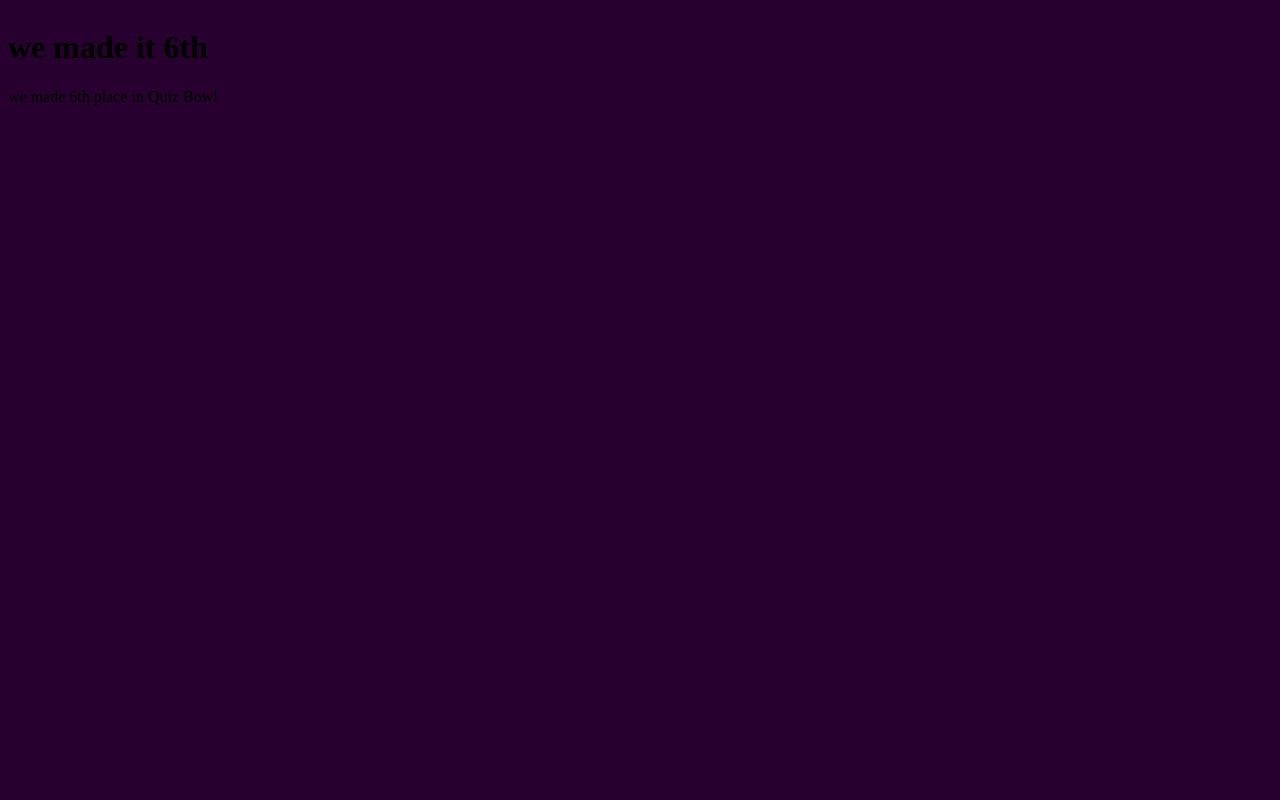
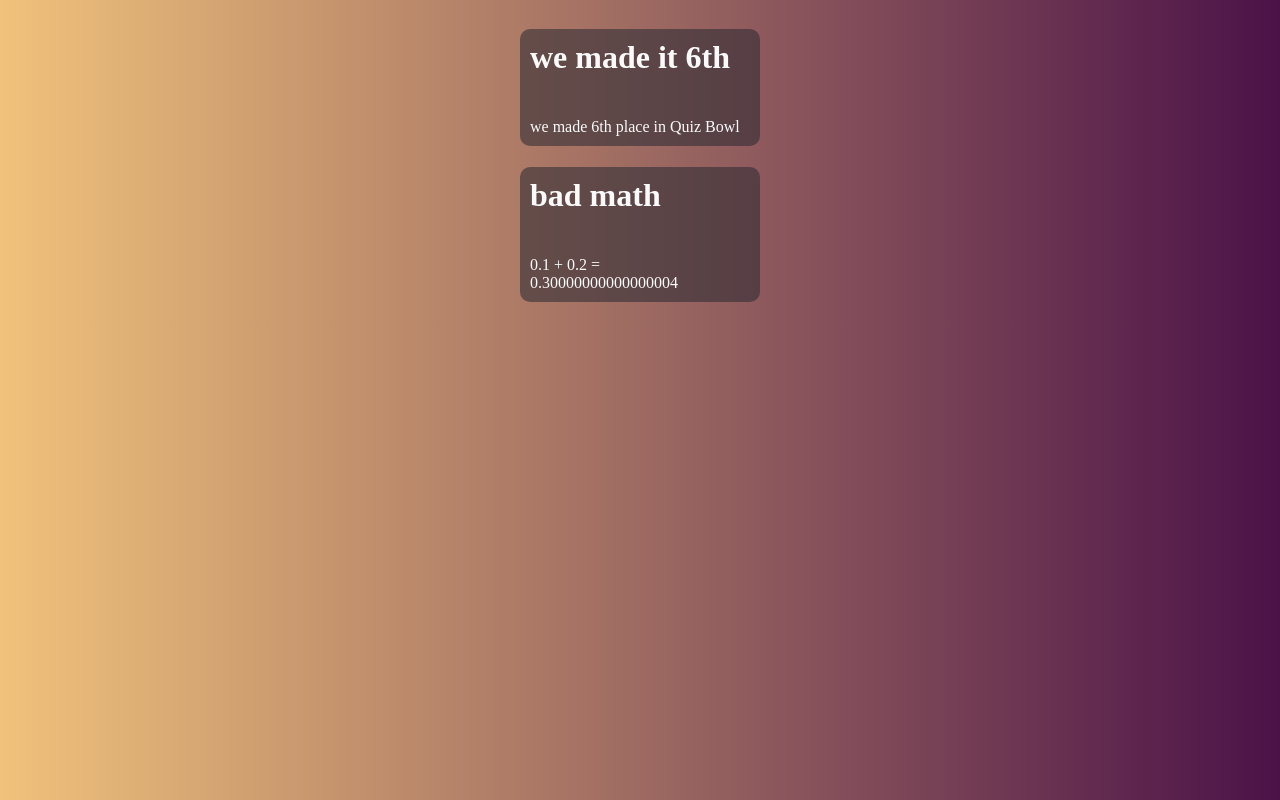
Before and after one commit to mrslymore/HTML-Class, a plain HTML site: page Students-Code/Trevors-Code/index.html in a window 1280 px wide. Drawn offline with Linux system fonts and the light colour scheme.

Commit message:
css it good

```diff
--- a/Students-Code/Trevors-Code/JS/index.js
+++ b/Students-Code/Trevors-Code/JS/index.js
@@ -0,0 +1,2 @@
+const mathhhhh = document.getElementById("mathhhh")
+mathhhhh.innerText = 0.1+0.2
--- a/Students-Code/Trevors-Code/css/style.css
+++ b/Students-Code/Trevors-Code/css/style.css
@@ -1,6 +1,21 @@
 body{
-    background-color: #280030;
+    background: #f0c27b; /* fallback for old browsers */
+    background: -webkit-linear-gradient(to right, #f0c27b, #4b1248); /* Chrome 10-25, Safari 5.1-6 */
+    background: linear-gradient(to right, #f0c27b, #4b1248); /* W3C, IE 10+/ Edge, Firefox 16+, Chrome 26+, Opera 12+, Safari 7+ */
     display: flex;
-    justify-items: center;
+    justify-content: center;
 
+    color: #fafafa;
 }
+.item{
+    border-radius: 10px;
+    width: 15rem;
+    height: auto;
+    background-color: rgba(40,40,50,55%);
+    p{
+        padding: 10px;
+    }
+    h1{
+        padding: 10px;
+    }
+}
--- a/Students-Code/Trevors-Code/index.html
+++ b/Students-Code/Trevors-Code/index.html
@@ -7,9 +7,6 @@
     <link rel="stylesheet" href="css/style.css">
 </head>
 <body>
-    <div class="tope" id="tope">
-
-    </div>
 
     <div class="con" id="con">
         <div class="item" id="item">
@@ -21,8 +18,10 @@
             </p>
 
         </div>
-
-
+        <div class="item" id="item">
+            <h1> bad math</h1>
+            <p> 0.1 + 0.2 = <span id="mathhhh"> </span></p>
+        </div>
     </div>
 
     <script src="JS/index.js"></script>
```
